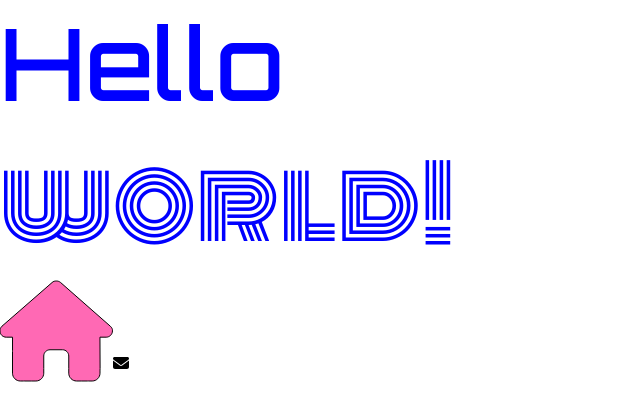
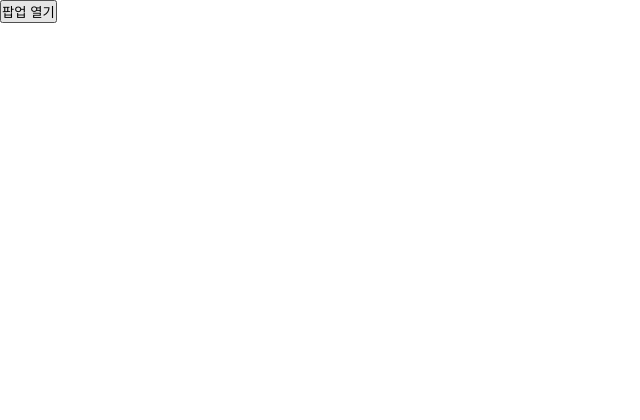
Before and after one commit to minechoo/React, a React (Create React App) app: page / in a window 1280 px wide. Shown: the top 420 px of the page, without its empty margins (0-640 px from the left). Built offline with nearby package versions, Linux system fonts and the light colour scheme.

Commit message:
숫자증가 감소

```diff
--- a/src/App.js
+++ b/src/App.js
@@ -1,15 +1,13 @@
+import { useState } from 'react';
 import './scss/style.scss';
-import { FontAwesomeIcon } from '@fortawesome/react-fontawesome';
-import { faHouse } from '@fortawesome/free-solid-svg-icons';
-import { faEnvelope } from '@fortawesome/free-solid-svg-icons';
+import Popup from './Popup';
 
 function App() {
+	const [IsPop, setIsPop] = useState(false);
 	return (
 		<>
-			<p className='txt1'>Hello</p>
-			<p className='txt2'> world!</p>
-			<FontAwesomeIcon icon={faHouse} />
-			<FontAwesomeIcon icon={faEnvelope} />
+			<button onClick={() => setIsPop(true)}>팝업 열기</button>
+			{IsPop && <Popup setIsPop={setIsPop} />}
 		</>
 	);
 }
--- a/src/Popup.js
+++ b/src/Popup.js
@@ -1,4 +1,5 @@
 import React from 'react';
+import { useState } from 'react';
 
 const popupStyle = {
 	width: 600,
@@ -13,13 +14,19 @@ const popupStyle = {
 	top: '50%',
 	left: '50%',
 	transform: 'translate(-50%, -50%)',
+	gap: '20px',
 };
 
 function Popup({ setIsPop }) {
+	let [Data, setData] = useState(0);
 	return (
 		<aside style={popupStyle}>
 			{/* 자기자신을 닫아주는 스테이트가 자기가 아닌 부모컴포넌트에 있으므로 부모 컴포넌트로 부터 스테이트 변경함수를 props로 전달받아 호출 */}
 			<button onClick={() => setIsPop(false)}>close</button>
+
+			<p>{Data}</p>
+			<button onClick={() => setData(++Data)}>plus</button>
+			<button onClick={() => setData(--Data)}>minus</button>
 		</aside>
 	);
 }
```
